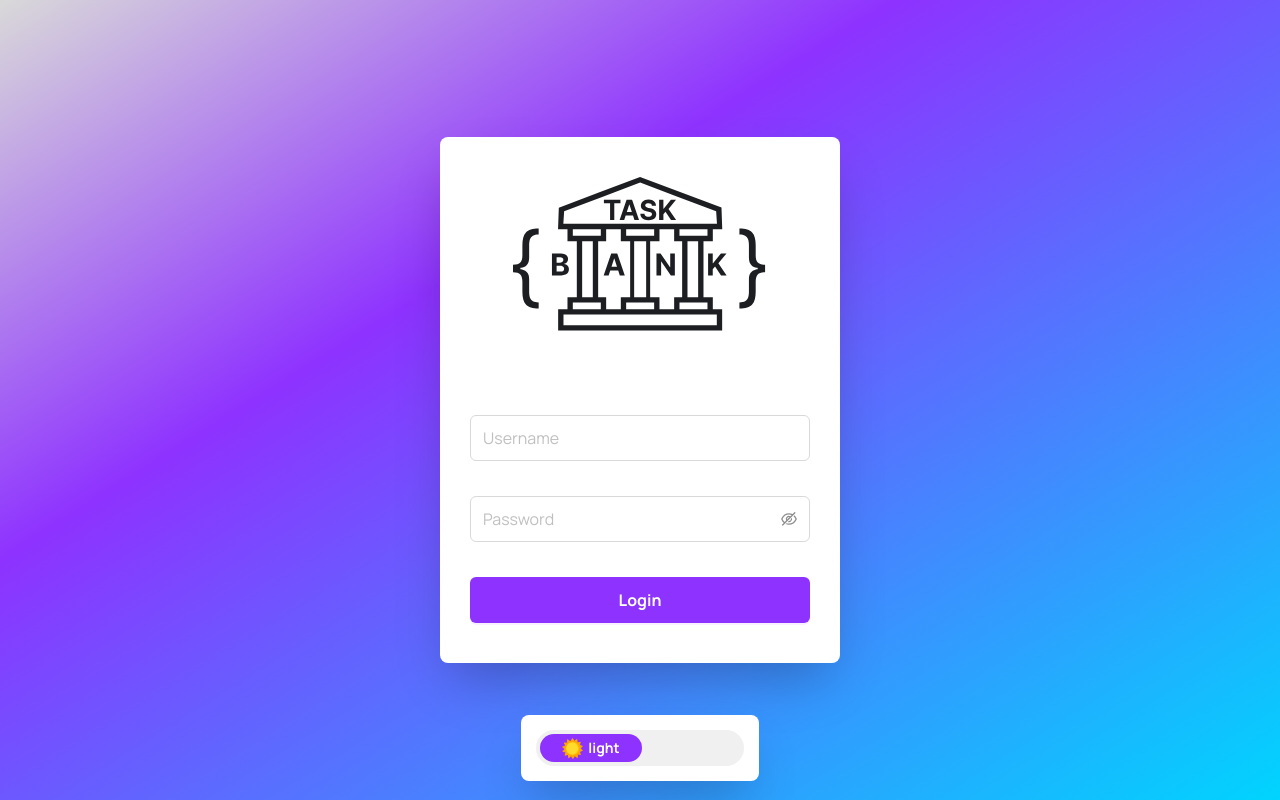
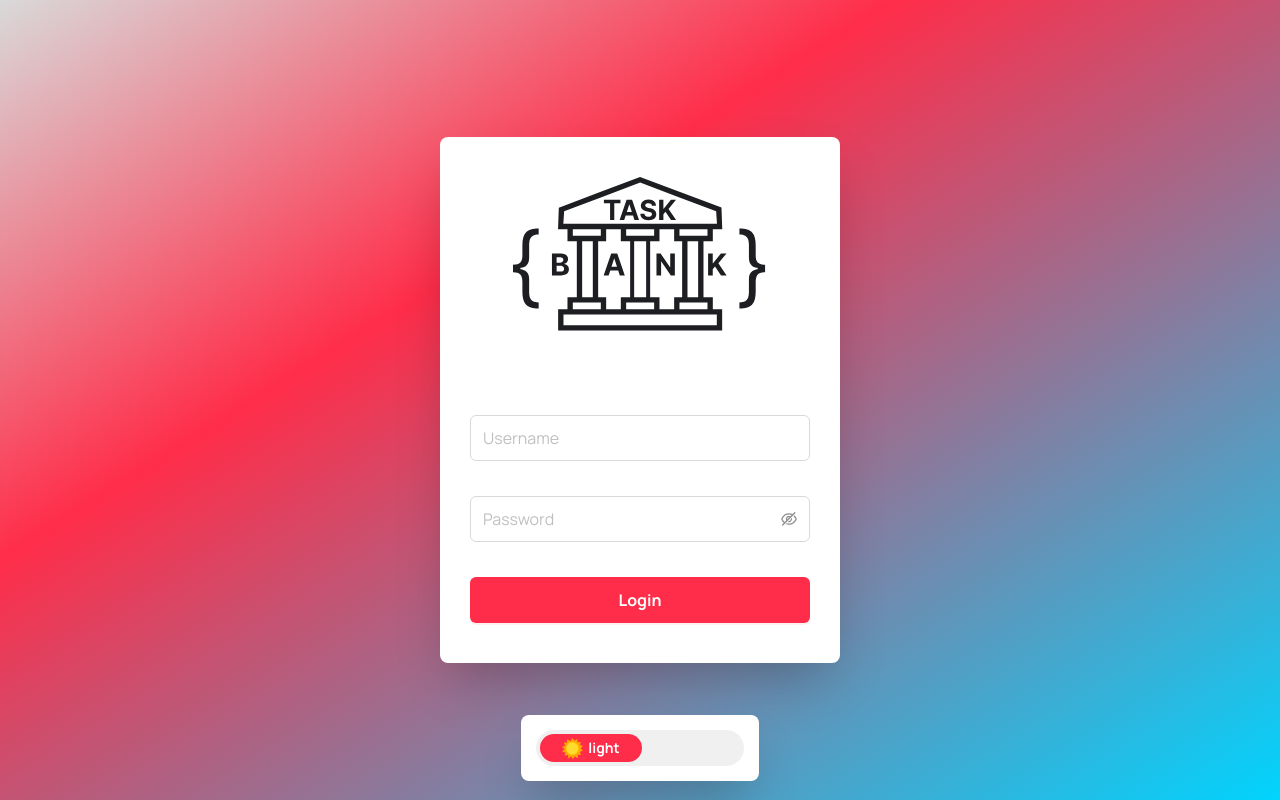
Before and after one commit to ELF1sH/bank-client-frontend, a React (Create React App) app: page / in a window 1280 px wide. Built offline with nearby package versions, Linux system fonts and the light colour scheme; what axios-mock-adapter would draw is missing.

Commit message:
Change theme and base router structure

```diff
--- a/src/App.tsx
+++ b/src/App.tsx
@@ -3,12 +3,7 @@ import { Route, Routes } from 'react-router-dom';
 
 import Sidebar from './components/ui/organisms/sidebar/SidebarController';
 import AuthPage from './pages/auth/AuthPage';
-import ClientsPage from './pages/clientsPage/ClientsPageController';
 import ClientPage from './pages/clientPage/ClientPageProvider';
-import EmployeesPage from './pages/employeesPage/EmployeesPageController';
-import TariffsPage from './pages/tariffsPage/TariffsPageController';
-import BankAccountPage from './pages/bankAccountPage/BankAccountPageProvider';
-import EmployeePage from './pages/employeePage/EmployeePageProvider';
 
 import 'antd/dist/reset.css';
 
@@ -22,15 +17,7 @@ const App: React.FC = () => (
           <Sidebar />
           <div style={{ padding: '20px 30px', flexGrow: 1 }}>
             <Routes>
-              <Route path="/clients" element={<ClientsPage />} />
-              <Route path="/clients/:id" element={<ClientPage />} />
-
-              <Route path="/bank-accounts/:id" element={<BankAccountPage />} />
-
-              <Route path="/employees" element={<EmployeesPage />} />
-              <Route path="/employees/:id" element={<EmployeePage />} />
-
-              <Route path="/tariffs" element={<TariffsPage />} />
+              <Route path="/profile" element={<ClientPage />} />
             </Routes>
           </div>
         </div>
--- a/src/components/ui/organisms/sidebar/components/linksContainer/LinksContainer.tsx
+++ b/src/components/ui/organisms/sidebar/components/linksContainer/LinksContainer.tsx
@@ -14,12 +14,12 @@ export const LinksContainer: React.FC<LinksContainerProps> = ({ isSidebarCollaps
   const { pathname } = useLocation();
   const curSubDirectory = `/${pathname.split('/')[1]}`;
 
-  const subDirectories = ['/clients', '/employees', '/tariffs'];
+  const subDirectories = ['/profile', '/my-credits'];
 
   return (
     <Wrapper>
       <SidebarItem
-        text="Clients"
+        text="Profile"
         to={subDirectories[0]}
         isSidebarCollapsed={isSidebarCollapsed}
         isActive={subDirectories[0] === curSubDirectory}
@@ -28,19 +28,10 @@ export const LinksContainer: React.FC<LinksContainerProps> = ({ isSidebarCollaps
       </SidebarItem>
 
       <SidebarItem
-        text="Employees"
+        text="My credits"
         to={subDirectories[1]}
         isSidebarCollapsed={isSidebarCollapsed}
         isActive={subDirectories[1] === curSubDirectory}
-      >
-        <UserIcon />
-      </SidebarItem>
-
-      <SidebarItem
-        text="Credit tariffs"
-        to={subDirectories[2]}
-        isSidebarCollapsed={isSidebarCollapsed}
-        isActive={subDirectories[2] === curSubDirectory}
       >
         <InfoIcon />
       </SidebarItem>
--- a/src/domain/useCases/auth/LoginUseCase.ts
+++ b/src/domain/useCases/auth/LoginUseCase.ts
@@ -24,7 +24,7 @@ export class LoginUseCase {
         this._tokenRepository?.setAccessToken(accessToken);
       }
 
-      this._navigate('/clients');
+      this._navigate('/profile');
     } catch (e) {
       const axiosError = (e as AxiosError).response;
 
--- a/src/pages/clientPage/ClientPageController.tsx
+++ b/src/pages/clientPage/ClientPageController.tsx
@@ -41,7 +41,6 @@ const ClientPageController: React.FC<ClientPageControllerProps> = ({
       bankAccounts={viewModel.bankAccounts}
       onClickBankAccountRow={onClickBankAccountRow}
       blockUser={() => viewModel.blockUser(id!)}
-      bankToClientsList={bankToClientsList}
     />
   );
 };
--- a/src/pages/clientPage/ClientPageView.tsx
+++ b/src/pages/clientPage/ClientPageView.tsx
@@ -17,7 +17,6 @@ export interface ClientPageViewProps {
   bankAccounts: IBankAccount[];
   onClickBankAccountRow: (id: string) => void;
   blockUser: (id: string) => void;
-  bankToClientsList: () => void;
 }
 
 const ClientPageView: React.FC<ClientPageViewProps> = ({
@@ -25,14 +24,11 @@ const ClientPageView: React.FC<ClientPageViewProps> = ({
   bankAccounts,
   onClickBankAccountRow,
   blockUser,
-  bankToClientsList,
 }) => (
   <>
-    <PageHeader header={`Client '${client.lastName} ${client.firstName} ${client.middleName}'`}>
-      <Button icon={<BackIcon />} onClick={bankToClientsList}>Back to the clients list</Button>
-
+    <PageHeader header={`${client.lastName} ${client.firstName} ${client.middleName}`}>
       {
-        !client.isBlocked && <Button danger type="primary" onClick={() => blockUser(client.id)}>Block client</Button>
+        !client.isBlocked && <Button type="primary" onClick={() => blockUser(client.id)}>Open new bank account</Button>
       }
     </PageHeader>
 
--- a/src/theme/colors.ts
+++ b/src/theme/colors.ts
@@ -1,9 +1,9 @@
-const COLOR_PRIMARY = '#8E32FF';
-const COLOR_PRIMARY_SOFT = '#B477FF';
-const COLOR_PRIMARY_SOFT_DARK = '#4A207D';
+const COLOR_PRIMARY = '#FF2D49';
+const COLOR_PRIMARY_SOFT = '#FF7789';
+const COLOR_PRIMARY_SOFT_DARK = '#974651';
 
-const COLOR_PRIMARY_HOVER_LIGHT = '#E8D5FF';
-const COLOR_PRIMARY_HOVER_DARK = '#250053';
+const COLOR_PRIMARY_HOVER_LIGHT = '#FFBEC7';
+const COLOR_PRIMARY_HOVER_DARK = '#7D5D61';
 
 const COLOR_LINK_HOVER_LIGHT = '#8c8c8c';
 const COLOR_LINK_HOVER_DARK = '#8c8c8c';
```
